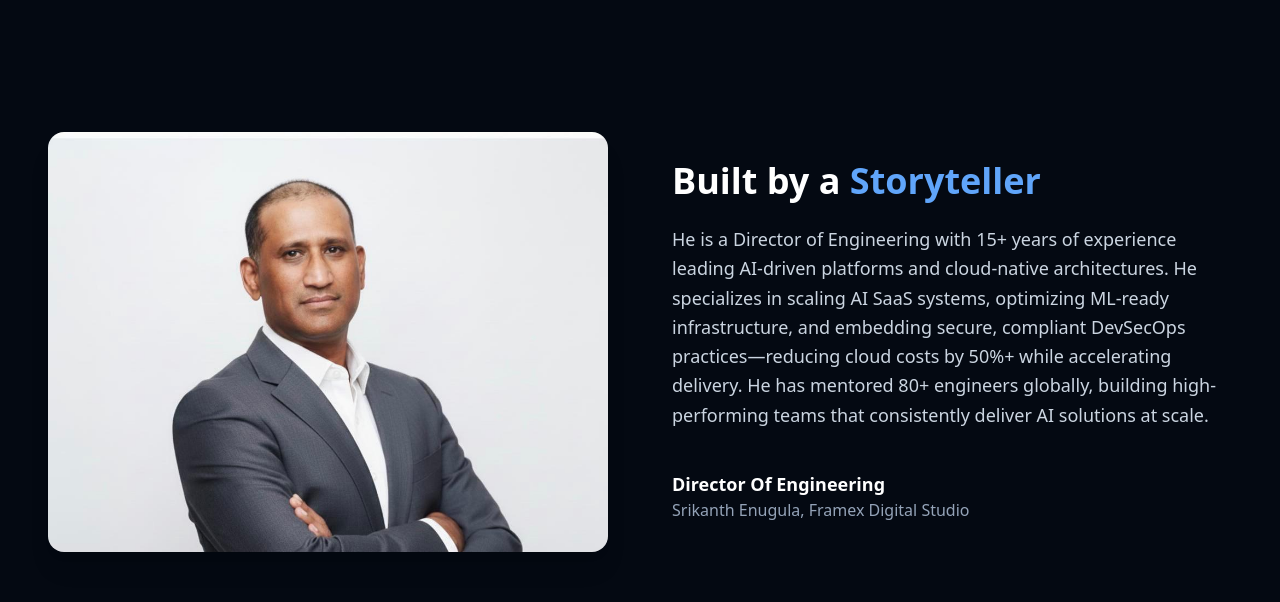
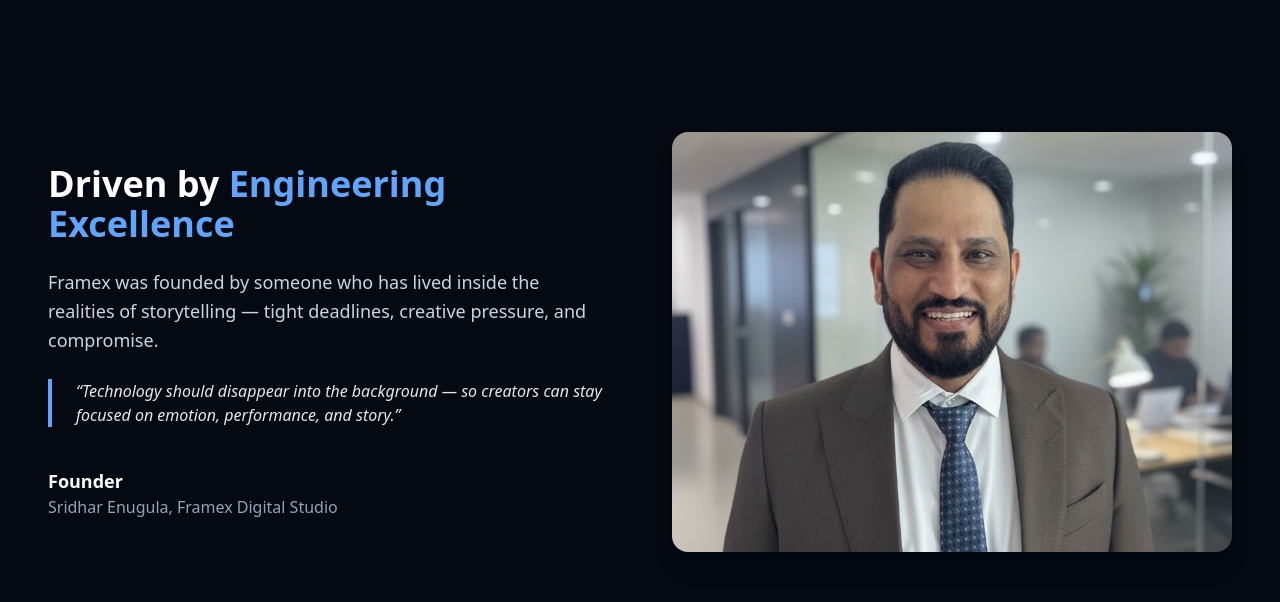
Before and after one commit to FrameXStudio/Ai-FrameXstudio, a React (Vite) app: page /about in a window 1280 px wide. Shown: the part 1866-2468 px from the top of the page. Built offline with nearby package versions, Linux system fonts and the light colour scheme.

Commit message:
image update and conten

```diff
--- a/src/pages/About.jsx
+++ b/src/pages/About.jsx
@@ -6,6 +6,9 @@
 import workflowImg from "../assets/about-workflow.png";
 import indiaImg from "../assets/about-india.png";
 import founderImg from "../assets/director.jpeg";
+import coFounderImg from "../assets/coFounder.jpeg";
+
+
 
 /* ================= MOTION VARIANTS ================= */
 const fadeUp = {
@@ -179,6 +182,56 @@
         </p>
       </section>
 
+{/* ================= CO-FOUNDER ================= */}
+<section className="grid grid-cols-1 md:grid-cols-2 gap-16 items-center mb-32">
+
+  {/* TEXT LEFT */}
+  <motion.div
+    className="space-y-6"
+    initial="hidden"
+    whileInView="visible"
+    viewport={{ once: true, margin: "-100px" }}
+    variants={fadeUp}
+  >
+    <h2 className="text-3xl md:text-4xl font-bold">
+      Driven by{" "}
+      <span className="text-blue-400">Engineering Excellence</span>
+    </h2>
+
+    <p className="text-slate-300 text-lg leading-relaxed">
+      Framex was founded by someone who has lived inside the realities of storytelling — tight deadlines, creative pressure, and compromise.
+    </p>
+
+    <blockquote className="border-l-4 border-blue-400 pl-6 italic text-slate-200">
+     “Technology should disappear into the background — so creators can stay focused on emotion, performance, and story.”
+    </blockquote>
+
+    <div className="pt-4">
+      <p className="text-white font-semibold text-lg">Founder</p>
+      <p className="text-slate-400">
+        Sridhar Enugula, Framex Digital Studio
+      </p>
+    </div>
+  </motion.div>
+
+  {/* IMAGE RIGHT */}
+  <motion.div
+    initial="hidden"
+    whileInView="visible"
+    viewport={{ once: true, margin: "-100px" }}
+    variants={fadeUp}
+  >
+    <img
+      src={coFounderImg}
+      alt="Co-Founder of Framex Digital Studio"
+      className="rounded-2xl shadow-xl object-cover w-full h-[420px] object-center"
+    />
+  </motion.div>
+
+</section>
+
+
+
       {/* ================= FOUNDER ================= */}
       <section className="grid grid-cols-1 md:grid-cols-2 gap-16 items-center mb-32">
 
@@ -225,6 +278,7 @@
         </motion.div>
       </section>
 
+
       {/* ================= INDIA ================= */}
       <motion.section
         className="grid grid-cols-1 md:grid-cols-2 gap-16 items-center
```
Also changed, not shown: src/assets/coFounder.jpeg (added), src/assets/coFounder.png (added).
